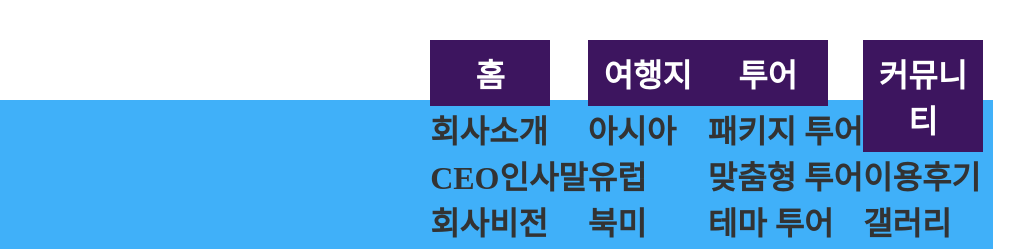
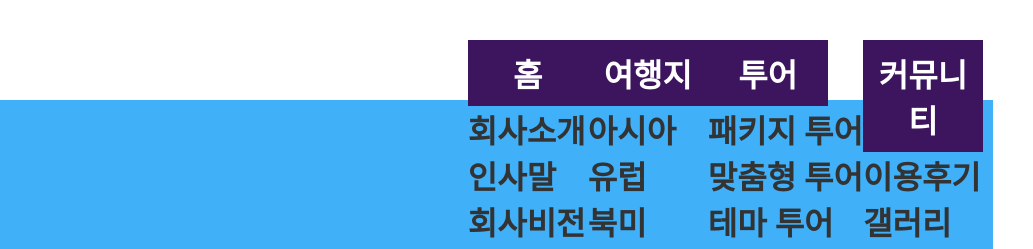
Before and after one commit to Leekee01/-_-_-, a plain HTML site: page 글로벌투어스/index.html in a window 1280 px wide. Shown: the top 249 px of the page, 247-1280 px from the left. Drawn offline with nearby package versions, Linux system fonts and the light colour scheme.

Commit message:
Update index.html
text 수정

```diff
--- a/글로벌투어스/index.html
+++ b/글로벌투어스/index.html
@@ -20,7 +20,7 @@
                   <a href="#">홈</a>
                   <ul class="sub">
                     <li><a href="#">회사소개</a></li>
-                    <li><a href="#">CEO인사말</a></li>
+                    <li><a href="#">인사말</a></li>
                     <li><a href="#">회사비전</a></li>
                     <li><a href="#">오시는길</a></li>
                   </ul>
```
